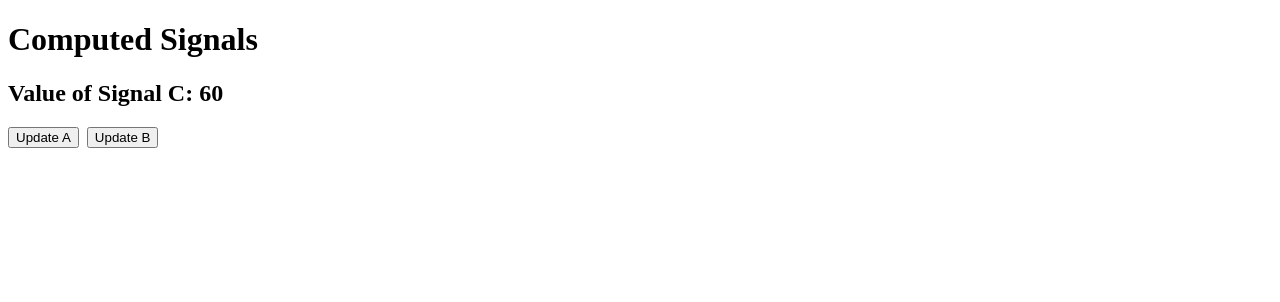
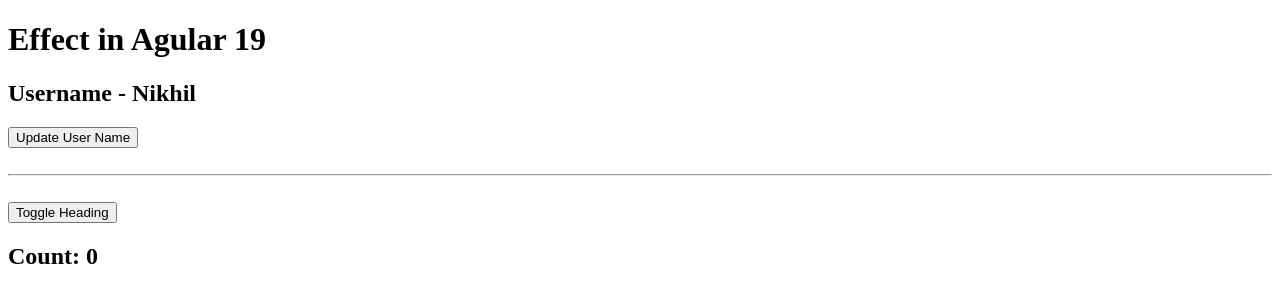
Before and after one commit to chavannikhil802/angular-19-tutorial, an Angular app: page / in a window 1280 px wide. Shown: the top 302 px of the page. Built offline with nearby package versions, Linux system fonts and the light colour scheme.

Commit message:
Completed Chapter 22 - Effect

```diff
--- a/src/app/app.component.html
+++ b/src/app/app.component.html
@@ -1,5 +1,9 @@
+<!-- CHAPTER 22 -->
+<app-chp-22></app-chp-22>
+<!-- END OF CHAPTER 22  -->
+
 <!-- CHAPTER 21 -->
-<app-chp-21></app-chp-21>
+<!-- <app-chp-21></app-chp-21> -->
 <!-- END OF CHAPTER 21  -->
 
 <!-- CHAPTER 20 -->
--- a/src/app/app.component.ts
+++ b/src/app/app.component.ts
@@ -13,7 +13,8 @@ import { Component } from '@angular/core';
 // import { Chp18Component } from './chapters/chp-18/chp-18.component';
 // import { Chp19Component } from './chapters/chp-19/chp-19.component';
 // import { Chp20Component } from './chapters/chp-20/chp-20.component';
-import { Chp21Component } from './chapters/chp-21/chp-21.component';
+// import { Chp21Component } from './chapters/chp-21/chp-21.component';
+import { Chp22Component } from './chapters/chp-22/chp-22.component';
 
 @Component({
   selector: 'app-root',
@@ -33,7 +34,8 @@ import { Chp21Component } from './chapters/chp-21/chp-21.component';
     // Chp18Component
     // Chp19Component
     // Chp20Component
-    Chp21Component
+    // Chp21Component
+    Chp22Component
   ],
   templateUrl: './app.component.html',
   styleUrl: './app.component.css'
--- /dev/null
+++ b/src/app/chapters/chp-22/chp-22.component.css
@@ -0,0 +1,4 @@
+#heading {
+    background-color: orange;
+    color: white;
+}
--- /dev/null
+++ b/src/app/chapters/chp-22/chp-22.component.html
@@ -0,0 +1,12 @@
+<h1>Effect in Agular 19</h1>
+<h2>Username - {{ username() }}</h2>
+<button (click)="username.set('Nikhil Chavan')">Update User Name</button>
+<br>
+<br>
+<hr>
+<br>
+<button (click)="toggleValue()">Toggle Heading</button>
+<h2>Count: {{count()}}</h2>
+@if(displayHeading) {
+    <h1 id="heading">This is H1 Heading</h1>
+}
--- /dev/null
+++ b/src/app/chapters/chp-22/chp-22.component.ts
@@ -0,0 +1,36 @@
+import { Component, effect, signal } from '@angular/core';
+
+@Component({
+  selector: 'app-chp-22',
+  imports: [],
+  templateUrl: './chp-22.component.html',
+  styleUrl: './chp-22.component.css'
+})
+export class Chp22Component {
+
+  username = signal("Nikhil");
+  displayHeading: boolean = false
+  count = signal(0);
+
+  constructor() {
+    effect(() => {
+      console.log("Username: ", this.username());
+      console.log("Count: ", this.count());
+
+      if(this.count()%2 == 0) {
+        this.displayHeading = true;
+        setTimeout(() => {
+          this.displayHeading = false;
+        }, 2000)
+      }
+      else {
+        this.displayHeading = false;
+      }
+    })
+  }
+
+  toggleValue() {
+    this.count.set(this.count()+1);
+    // this.displayHeading = !this.displayHeading;
+  }
+}
```
Also changed, not shown: 1 other file (tests, documents, lock files or other folders).
